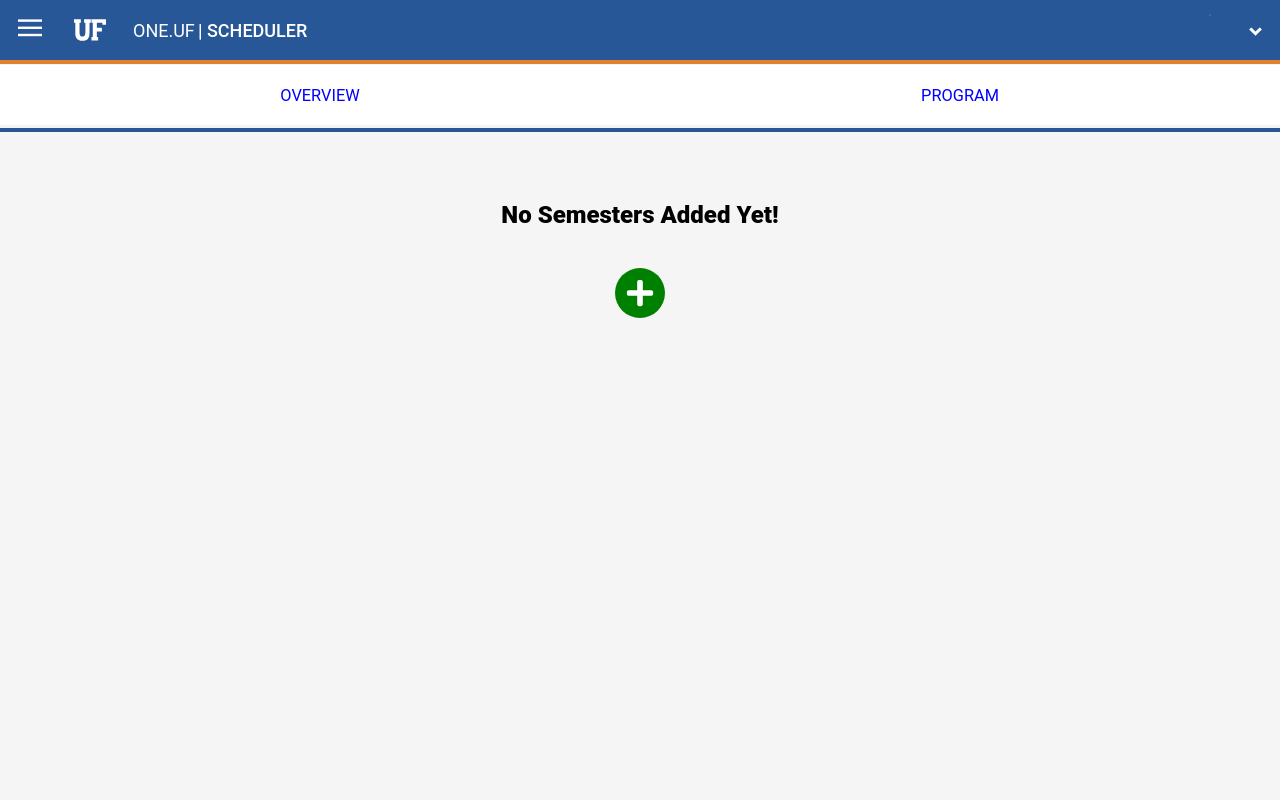
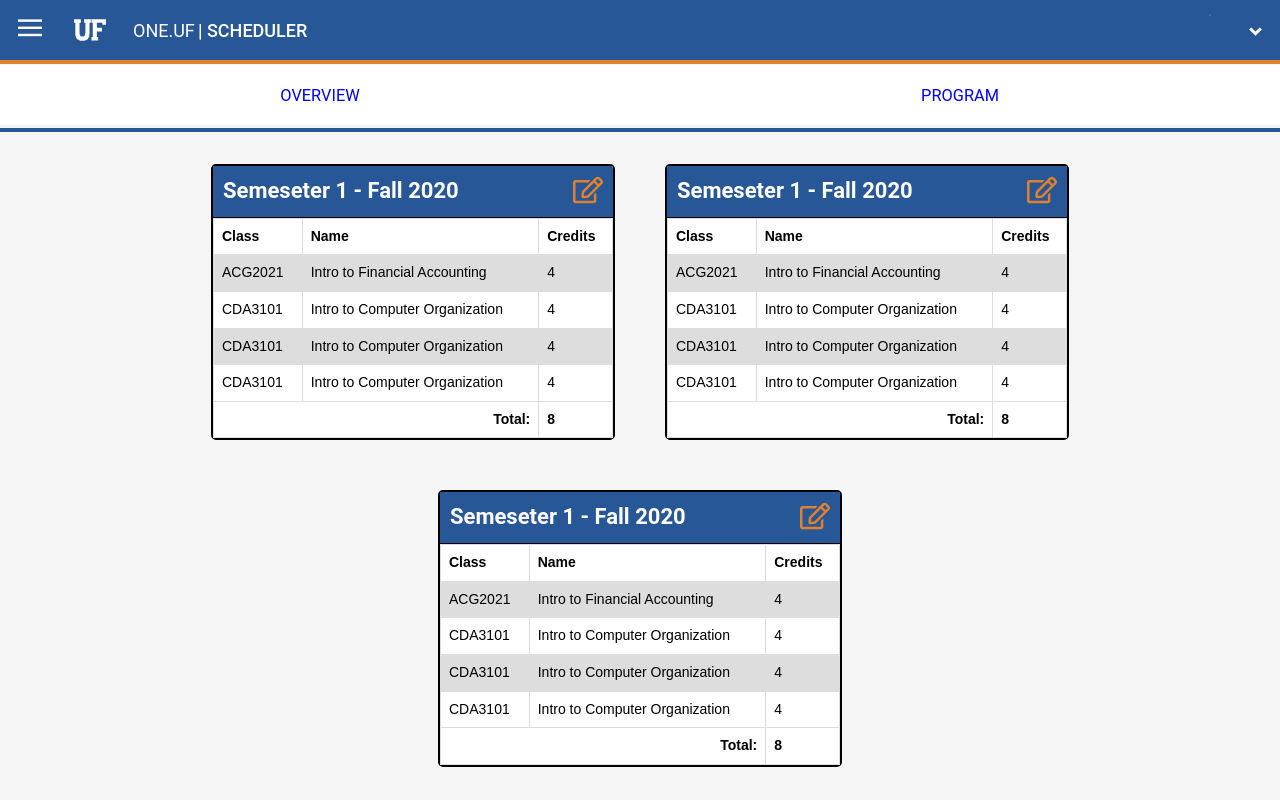
Before and after one commit to jdriscoll98/Scheduler-Frontend, a Vue app in the folder frontend/: page /add in a window 1280 px wide. Shown: the top 800 px of the page. Built offline with nearby package versions, Linux system fonts and the light colour scheme.

Commit message:
program reactivity

```diff
--- a/frontend/src/views/Overview.vue
+++ b/frontend/src/views/Overview.vue
@@ -1,7 +1,7 @@
 <template>
   <div class="main">
-    <div v-for="semester in semesters" :key="semester.number">
-      <div class="card">
+    <div>
+      <div v-for="semester in semesters" :key="semester.number" class="card">
         <div class="card-header">
           <h1 class="semester-number">Semeseter {{ semester.number }} - {{ semester.term }}</h1>
           <button class="edit-btn">
@@ -16,17 +16,15 @@
                 <th>Name</th>
                 <th>Credits</th>
               </tr>
-              <div v-for="course in semester.courses" :key="course.code">
-                <tr>
-                  <td>ACG2021</td>
-                  <td>Introduction to Financial Accounting</td>
-                  <td>4</td>
-                </tr>
-              </div>
+              <tr v-for="course in semester.courses" :key="course.code">
+                <td>{{ course.code }}</td>
+                <td>{{ course.name }}</td>
+                <td>{{ course.credits }}</td>
+              </tr>
               <tfoot>
                 <tr>
                   <td colspan="2" style="text-align: right; font-weight: 800">Total:</td>
-                  <td style="font-weight: 800">12</td>
+                  <td style="font-weight: 800">{{ semester.total }}</td>
                 </tr>
               </tfoot>
             </table>
@@ -34,7 +32,7 @@
         </div>
       </div>
     </div>
-    <div class="empty">
+    <div v-if="semesters.length == 0" class="empty">
       <h3 class="heading">No Semesters Added Yet!</h3>
     </div>
     <button @click="$router.push('add')" class="add-btn">
@@ -48,7 +46,89 @@ export default {
   name: "Overview",
   data: function () {
     return {
-      semesters: [],
+      semesters: [
+        {
+          number: 1,
+          term: "Fall 2020",
+          courses: [
+            {
+              code: "ACG2021",
+              name: "Intro to Financial Accounting",
+              credits: 4,
+            },
+            {
+              code: "CDA3101",
+              name: "Intro to Computer Organization",
+              credits: 4,
+            },
+            {
+              code: "CDA3101",
+              name: "Intro to Computer Organization",
+              credits: 4,
+            },
+            {
+              code: "CDA3101",
+              name: "Intro to Computer Organization",
+              credits: 4,
+            },
+          ],
+          total: 8,
+        },
+        {
+          number: 1,
+          term: "Fall 2020",
+          courses: [
+            {
+              code: "ACG2021",
+              name: "Intro to Financial Accounting",
+              credits: 4,
+            },
+            {
+              code: "CDA3101",
+              name: "Intro to Computer Organization",
+              credits: 4,
+            },
+            {
+              code: "CDA3101",
+              name: "Intro to Computer Organization",
+              credits: 4,
+            },
+            {
+              code: "CDA3101",
+              name: "Intro to Computer Organization",
+              credits: 4,
+            },
+          ],
+          total: 8,
+        },
+        {
+          number: 1,
+          term: "Fall 2020",
+          courses: [
+            {
+              code: "ACG2021",
+              name: "Intro to Financial Accounting",
+              credits: 4,
+            },
+            {
+              code: "CDA3101",
+              name: "Intro to Computer Organization",
+              credits: 4,
+            },
+            {
+              code: "CDA3101",
+              name: "Intro to Computer Organization",
+              credits: 4,
+            },
+            {
+              code: "CDA3101",
+              name: "Intro to Computer Organization",
+              credits: 4,
+            },
+          ],
+          total: 8,
+        },
+      ],
     };
   },
 };
@@ -135,7 +215,7 @@ tr:nth-child(even) {
 }
 .card {
   display: inline-block;
-  height: 325px;
+  height: 100%;
   width: 400px;
   margin: 25px;
   border: 2px solid black;
--- a/frontend/src/views/Program.vue
+++ b/frontend/src/views/Program.vue
@@ -12,19 +12,16 @@
             <span>{{ program.department }}</span>
           </h3>
         </div>
-        <div v-for="category in program.categories" :key="category.name" class="program-categories">
-          <div class="category">
+        <div v-for="category in program.categories" :key="category.name" class="category">
           <h3 class="category-title">Major Courses (39)</h3>
           <ul>
             <div v-for="course in category.courses" :key="course.code" class="category-course">
-                <li>
-                  {{ course.code}} {{ course.name }}
-                  <span class="dots">.</span>
-                  {{ course.credits }}
+              <li class="course-item">
+                <label class="course-label">{{ course.code}} {{ course.name }}</label>
+                <p class="course-value">{{ course.credits }}</p>
               </li>
             </div>
           </ul>
-          </div>
         </div>
       </div>
     </div>
@@ -43,13 +40,64 @@ export default {
   name: "Program",
   data: function () {
     return {
-      programs: [],
+      programs: [
+        {
+          college: "Engineering",
+          major: "Major",
+          department: "Computer Science and Engineering",
+          categories: [
+            {
+              name: "Major Courses",
+              credits: 39,
+              courses: [
+                {
+                  code: "COP3503",
+                  name: "Prog. Fundamentals 2",
+                  credits: 3,
+                },
+                {
+                  code: "COP3530",
+                  name: "Data Structures and Algorithms",
+                  credits: 4,
+                },
+                {
+                  code: "EEL3701C",
+                  name: "Digital Logic and Circuits",
+                  credits: 4,
+                },
+              ],
+            },
+          ],
+        },
+      ],
     };
   },
 };
 </script>
 
 <style scoped>
+.course-label,
+.course-value {
+  display: inline-block;
+}
+
+.course-label {
+  width: 380px;
+  overflow: hidden;
+  white-space: nowrap;
+  float: left;
+}
+.course-value {
+  width: 20px;
+  float: right;
+  overflow: hidden;
+}
+.course-label:after {
+  content: "................................................................................................................";
+}
+.course-item {
+  width: 400px;
+}
 .empty {
   position: relative;
   top: 135px;
```
Lines whose indentation alone changed are shown as unchanged.
